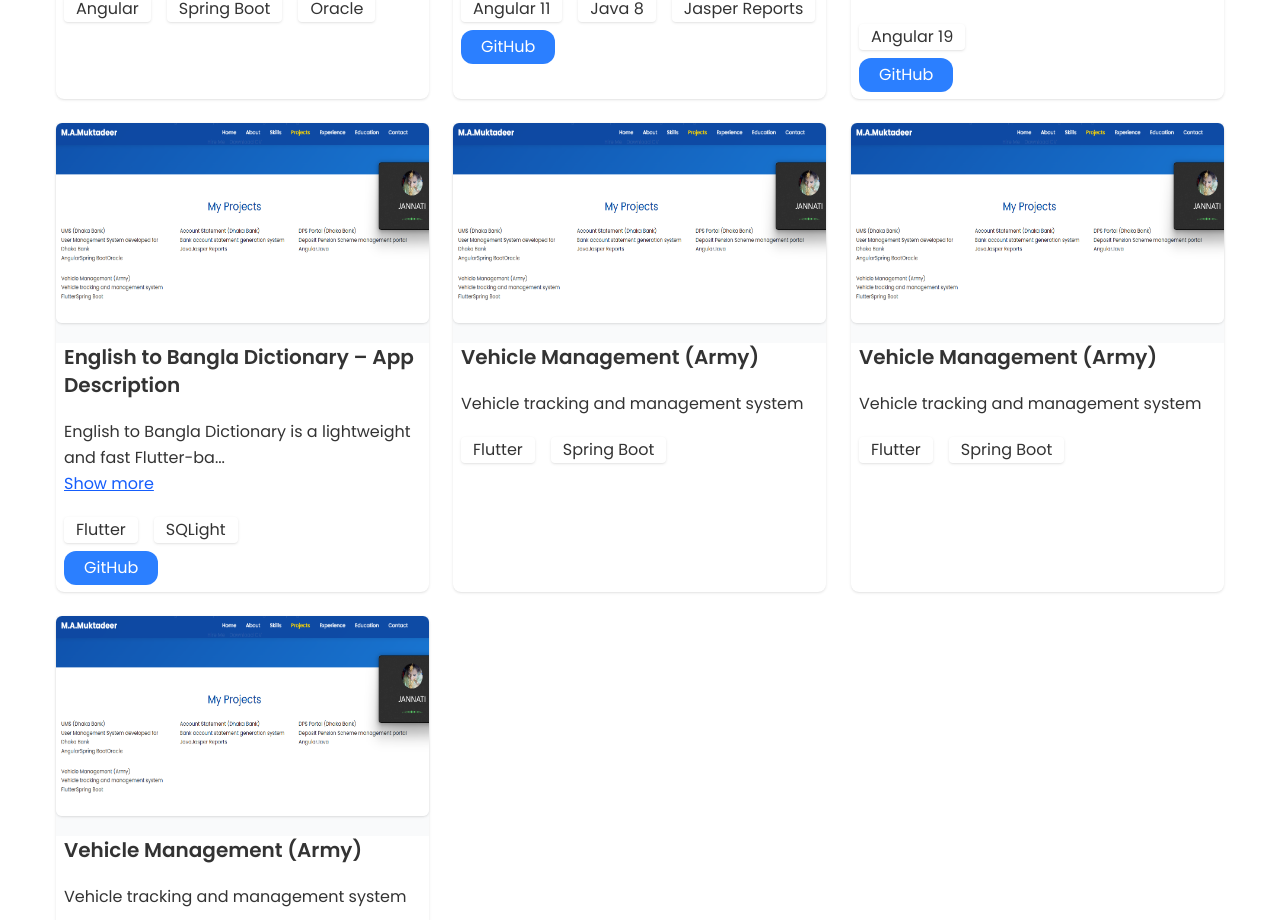
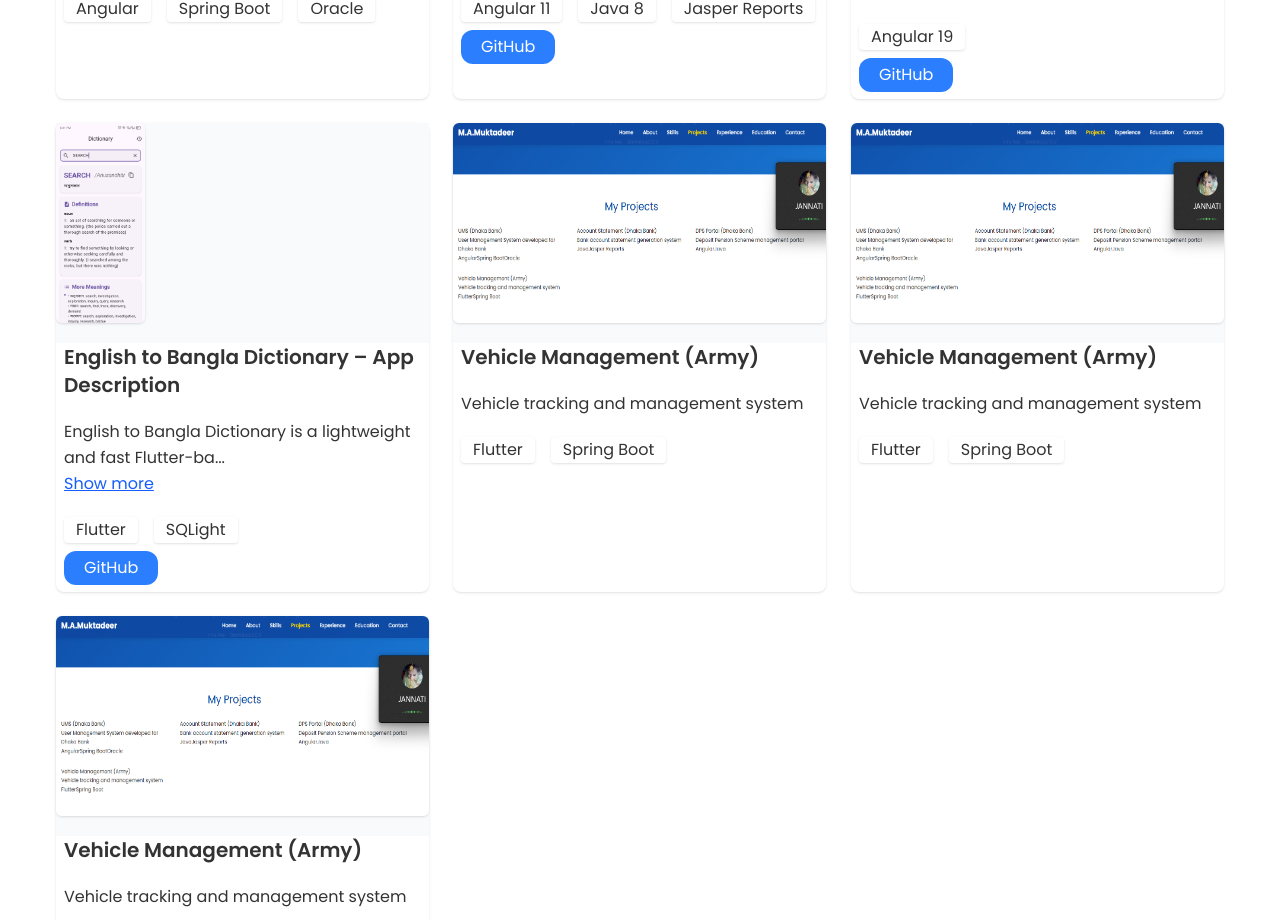
Before and after one commit to ma-muktadeer/muktadeer.cv, an Angular app: page / in a window 1280 px wide. Shown: the part 1488-2408 px from the top of the page. Built offline with nearby package versions, Linux system fonts and the light colour scheme.

Commit message:
e2b sc add

```diff
--- a/src/app/pages/projects/projects.component.ts
+++ b/src/app/pages/projects/projects.component.ts
@@ -47,7 +47,7 @@ export class ProjectsComponent {
       application that helps users translate English words into Bangla instantly. The app is
       designed to support students, professionals,
       and anyone looking to improve their English-Bangla vocabulary on the go.`,
-      url: 'project4.png',
+      url: 'e2b-1.jpg',
       gitUrl: 'https://github.com/ma-muktadeer/m_e2b_dic',
       technologies: ['Flutter', 'SQLight']
     },
```
Also changed, not shown: src/assets/image/e2b-1.jpg (added).
